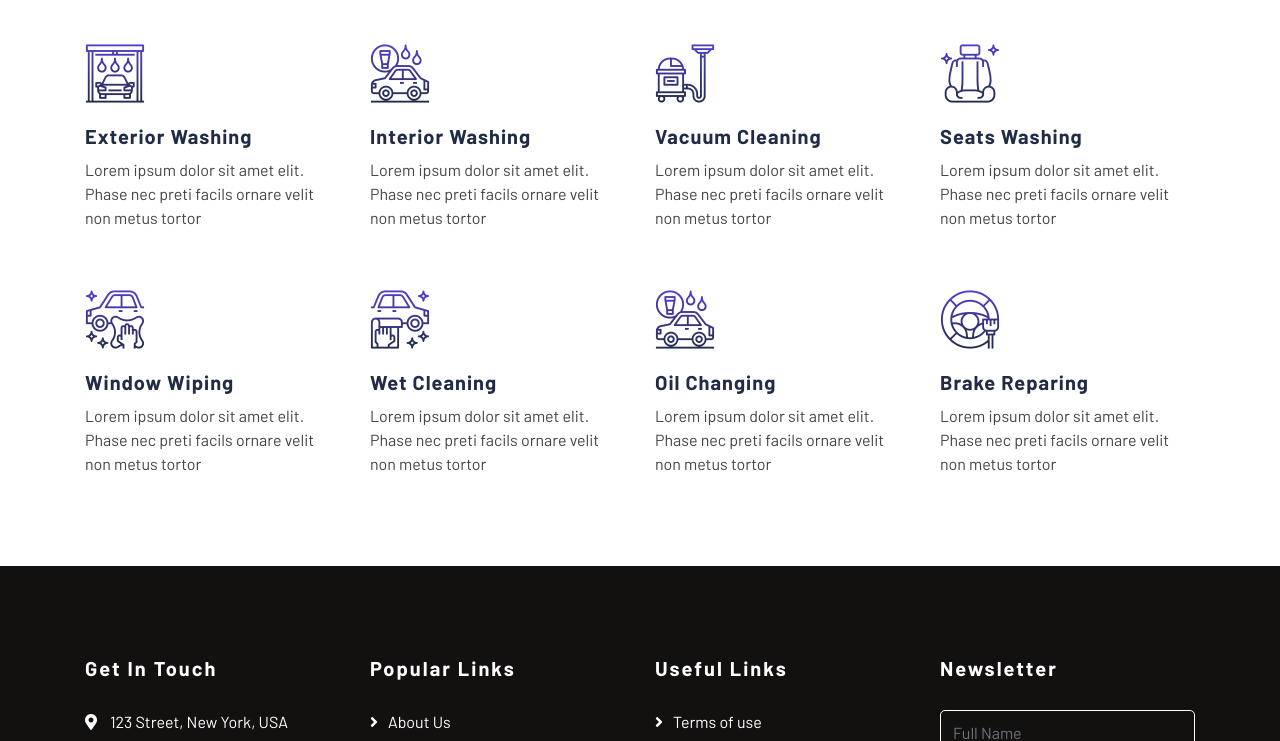
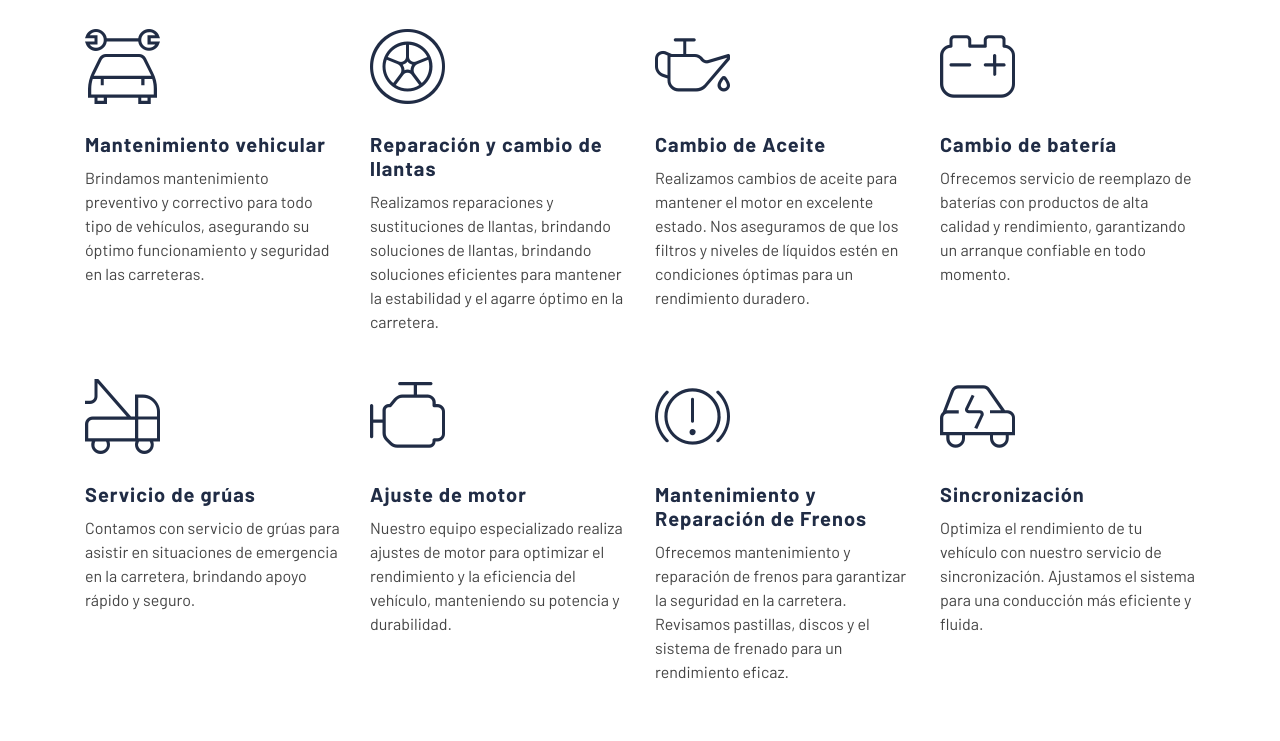
Before and after one commit to PuliAdrea/WebSiteCentryCar, a plain HTML site: page service.html in a window 1280 px wide. Shown: the part 679-1420 px from the top of the page. Drawn offline with nearby package versions, Linux system fonts and the light colour scheme.

Commit message:
Se realizar ajustes en servicio y contactanos

```diff
--- a/service.html
+++ b/service.html
@@ -19,6 +19,9 @@
         <link href="lib/flaticon/font/flaticon.css" rel="stylesheet">
         <link href="lib/animate/animate.min.css" rel="stylesheet">
         <link href="lib/owlcarousel/assets/owl.carousel.min.css" rel="stylesheet">
+        <link rel='stylesheet' href='https://cdn-uicons.flaticon.com/2.6.0/uicons-thin-rounded/css/uicons-thin-rounded.css'>
+        <link rel='stylesheet' href='https://cdn-uicons.flaticon.com/2.6.0/uicons-thin-straight/css/uicons-thin-straight.css'>
+
 
         <!-- Template Stylesheet -->
         <link href="css/style.css" rel="stylesheet">
@@ -137,64 +140,82 @@
         <div class="service">
             <div class="container">
                 <div class="section-header text-center">
-                    <p>What We Do?</p>
-                    <h2>Premium Washing Services</h2>
+                    <p>¿Qué hacemos?</p>
+                    <h2>Servicios de Mecánica Automotriz</h2>
                 </div>
                 <div class="row">
                     <div class="col-lg-3 col-md-6">
                         <div class="service-item">
-                            <i class="flaticon-car-wash-1"></i>
-                            <h3>Exterior Washing</h3>
-                            <p>Lorem ipsum dolor sit amet elit. Phase nec preti facils ornare velit non metus tortor</p>
+                            <i class="fi fi-ts-car-mechanic"></i>
+                            <h3>Mantenimiento vehicular</h3>
+                            <p>Brindamos mantenimiento preventivo y correctivo para todo tipo de vehículos,
+                                asegurando su óptimo funcionamiento y seguridad en las carreteras.
+                            </p>
                         </div>
                     </div>
                     <div class="col-lg-3 col-md-6">
                         <div class="service-item">
-                            <i class="flaticon-car-wash"></i>
-                            <h3>Interior Washing</h3>
-                            <p>Lorem ipsum dolor sit amet elit. Phase nec preti facils ornare velit non metus tortor</p>
+                            <i class="fi fi-ts-tire"></i>
+                            <h3>Reparación y cambio de llantas</h3>
+                            <p>Realizamos reparaciones y sustituciones de llantas, brindando soluciones de llantas,
+                                brindando soluciones eficientes para mantener la estabilidad y el agarre óptimo en la carretera.
+                            </p>
                         </div>
                     </div>
                     <div class="col-lg-3 col-md-6">
                         <div class="service-item">
-                            <i class="flaticon-vacuum-cleaner"></i>
-                            <h3>Vacuum Cleaning</h3>
-                            <p>Lorem ipsum dolor sit amet elit. Phase nec preti facils ornare velit non metus tortor</p>
+                            <i class="fi fi-tr-oil-can"></i>
+                            <h3>Cambio de Aceite</h3>
+                            <p>Realizamos cambios de aceite para mantener el motor en excelente estado.
+                                 Nos aseguramos de que los filtros y niveles de líquidos estén en condiciones
+                                  óptimas para un rendimiento duradero.
+                            </p>
                         </div>
                     </div>
                     <div class="col-lg-3 col-md-6">
                         <div class="service-item">
-                            <i class="flaticon-seat"></i>
-                            <h3>Seats Washing</h3>
-                            <p>Lorem ipsum dolor sit amet elit. Phase nec preti facils ornare velit non metus tortor</p>
+                            <i class="fi fi-tr-car-battery"></i>
+                            <h3>Cambio de batería</h3>
+                            <p>Ofrecemos servicio de reemplazo de baterías con productos de alta calidad
+                                y rendimiento, garantizando un arranque confiable en todo momento.
+                            </p>
                         </div>
                     </div>
                     <div class="col-lg-3 col-md-6">
                         <div class="service-item">
-                            <i class="flaticon-car-service"></i>
-                            <h3>Window Wiping</h3>
-                            <p>Lorem ipsum dolor sit amet elit. Phase nec preti facils ornare velit non metus tortor</p>
+                            <i class="fi fi-ts-truck-tow"></i>
+                            <h3>Servicio de grúas</h3>
+                            <p>Contamos con servicio de grúas para asistir en situaciones de emergencia en la carretera,
+                                 brindando apoyo rápido y seguro.
+                            </p>
                         </div>
                     </div>
                     <div class="col-lg-3 col-md-6">
                         <div class="service-item">
-                            <i class="flaticon-car-service-2"></i>
-                            <h3>Wet Cleaning</h3>
-                            <p>Lorem ipsum dolor sit amet elit. Phase nec preti facils ornare velit non metus tortor</p>
+                            <i class="fi fi-tr-engine"></i>
+                            <h3>Ajuste de motor</h3>
+                            <p>Nuestro equipo especializado realiza ajustes de motor para optimizar el rendimiento
+                                y  la eficiencia del vehículo, manteniendo su potencia y durabilidad.
+                            </p>
                         </div>
                     </div>
                     <div class="col-lg-3 col-md-6">
                         <div class="service-item">
-                            <i class="flaticon-car-wash"></i>
-                            <h3>Oil Changing</h3>
-                            <p>Lorem ipsum dolor sit amet elit. Phase nec preti facils ornare velit non metus tortor</p>
+                            <i class="fi fi-tr-brake-warning"></i>
+                            <h3>Mantenimiento y Reparación de Frenos</h3>
+                            <p>Ofrecemos mantenimiento y reparación de frenos para garantizar la seguridad en la carretera.
+                                 Revisamos pastillas, discos y el sistema de frenado para un rendimiento eficaz.
+                            </p>
+
                         </div>
                     </div>
                     <div class="col-lg-3 col-md-6">
                         <div class="service-item">
-                            <i class="flaticon-brush-1"></i>
-                            <h3>Brake Reparing</h3>
-                            <p>Lorem ipsum dolor sit amet elit. Phase nec preti facils ornare velit non metus tortor</p>
+                            <i class="fi fi-ts-car-side-bolt"></i>
+                            <h3>Sincronización</h3>
+                            <p>Optimiza el rendimiento de tu vehículo con nuestro servicio de sincronización.
+                                Ajustamos el sistema para una conducción más eficiente y fluida.
+                            </p>
                         </div>
                     </div>
                 </div>
```
Also changed, not shown: contact.html (+6 -6 lines).
